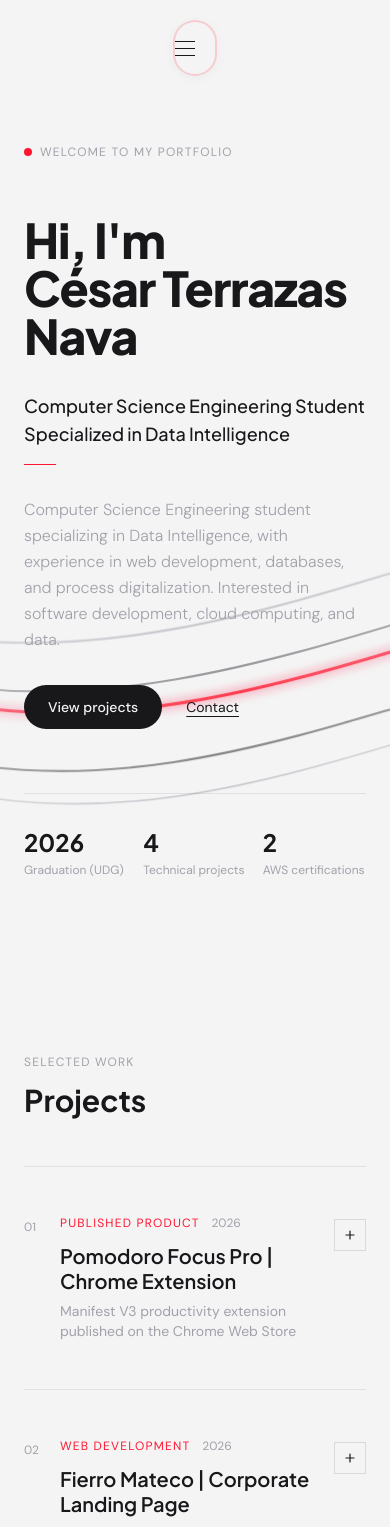
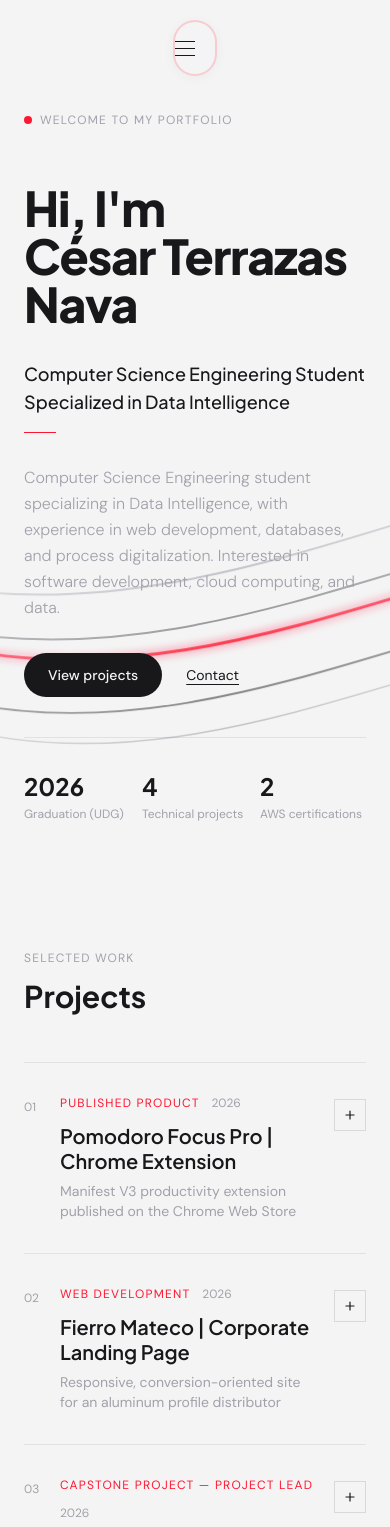
Before and after one commit to zizza13/portafolio-maqueta, a React (Vite) app: page / in a window 390 px wide. Shown: the top 1527 px of the page. Built offline with nearby package versions, Linux system fonts and the light colour scheme; the HTML template or start-up script is replaced by a standard one.

Commit message:
pagina resoponisiva V1 para smoke en xiaomi

```diff
--- a/src/App.tsx
+++ b/src/App.tsx
@@ -357,7 +357,7 @@ function Hero() {
       <MountainsBg />
 
       {/* Content — sits above mountains */}
-      <div className="relative z-10 pb-20 pt-36 px-6 lg:px-10 max-w-6xl mx-auto w-full">
+      <div className="relative z-10 pb-16 pt-28 md:pb-20 md:pt-36 px-6 md:px-8 lg:px-10 max-w-6xl mx-auto w-full">
         {/* Status pill */}
         <div className="flex items-center gap-2 mb-14">
           <span className="inline-block w-2 h-2 rounded-full" style={{ backgroundColor: '#ff1731' }} />
@@ -426,7 +426,7 @@ function Hero() {
 
         {/* Bottom row: metrics */}
         <div
-          className="mt-16 pt-8 grid grid-cols-3 gap-4"
+          className="mt-10 md:mt-16 pt-8 grid grid-cols-3 gap-3 sm:gap-4"
           style={{ borderTop: '1px solid rgba(24,24,27,0.08)' }}
         >
           {[
@@ -472,7 +472,7 @@ function ProjectCard({ project, index }: { project: Project; index: number }) {
 
   return (
     <article
-      className="py-12 lg:py-16 cursor-pointer group"
+      className="py-8 md:py-12 lg:py-16 cursor-pointer group"
       style={{ borderTop: '1px solid rgba(24,24,27,0.08)' }}
       onClick={() => setExpanded(!expanded)}
     >
@@ -535,9 +535,9 @@ function ProjectCard({ project, index }: { project: Project; index: number }) {
         }}
       >
         <div ref={contentRef}>
-          <div className="mt-10 ml-0 md:ml-13 lg:ml-16 grid grid-cols-1 lg:grid-cols-5 gap-8 lg:gap-12">
+          <div className="mt-8 md:mt-10 ml-0 md:ml-13 lg:ml-16 grid grid-cols-1 md:grid-cols-5 gap-6 md:gap-8 lg:gap-12">
             {/* Left: text */}
-            <div className="lg:col-span-3 space-y-8">
+            <div className="md:col-span-3 space-y-6 md:space-y-8">
               <div>
                 <h4
                   className="text-xs tracking-widest uppercase mb-3"
@@ -588,7 +588,7 @@ function ProjectCard({ project, index }: { project: Project; index: number }) {
             </div>
 
             {/* Right: results */}
-            <div className="lg:col-span-2">
+            <div className="md:col-span-2">
               <h4
                 className="text-xs tracking-widest uppercase mb-4"
                 style={{ color: '#ff1731', fontFamily: 'DM Sans, sans-serif' }}
@@ -637,7 +637,7 @@ function ProjectCard({ project, index }: { project: Project; index: number }) {
 
 function Projects() {
   return (
-    <section id="projects" className="px-6 lg:px-10 max-w-6xl mx-auto py-24">
+    <section id="projects" className="px-6 md:px-8 lg:px-10 max-w-6xl mx-auto py-16 md:py-24">
       <div className="flex items-end justify-between mb-12">
         <div>
           <span
@@ -670,8 +670,8 @@ function Projects() {
 
 function About() {
   return (
-    <section id="profile" className="px-6 lg:px-10 max-w-6xl mx-auto py-24">
-      <div className="grid grid-cols-1 lg:grid-cols-2 gap-12 lg:gap-24">
+    <section id="profile" className="px-6 md:px-8 lg:px-10 max-w-6xl mx-auto py-16 md:py-24">
+      <div className="grid grid-cols-1 md:grid-cols-2 gap-10 md:gap-12 lg:gap-24">
         {/* Left */}
         <div>
           <span
@@ -807,12 +807,12 @@ function Contact() {
   }
 
   return (
-    <section id="contact" className="px-6 lg:px-10 max-w-6xl mx-auto py-24">
+    <section id="contact" className="px-6 md:px-8 lg:px-10 max-w-6xl mx-auto py-16 md:py-24">
       <div
-        className="py-16 px-8 lg:px-16"
+        className="py-10 px-6 md:py-16 md:px-10 lg:px-16"
         style={{ backgroundColor: '#18181B' }}
       >
-        <div className="grid grid-cols-1 lg:grid-cols-2 gap-12 lg:gap-16">
+        <div className="grid grid-cols-1 md:grid-cols-2 gap-10 md:gap-12 lg:gap-16">
           {/* Left */}
           <div>
             <span
@@ -944,7 +944,7 @@ function Footer() {
   return (
     <footer style={{ borderTop: '1px solid #ff1731' }}>
       <div
-        className="px-6 lg:px-10 max-w-6xl mx-auto py-10 flex flex-col md:flex-row items-start md:items-center justify-between gap-4"
+        className="px-6 md:px-8 lg:px-10 max-w-6xl mx-auto py-8 md:py-10 flex flex-col md:flex-row items-start md:items-center justify-between gap-4"
       >
         <p className="text-xs" style={{ color: '#A1A1AA', fontFamily: 'DM Sans, sans-serif' }}>
           © 2026 César Terrazas Nava
```
